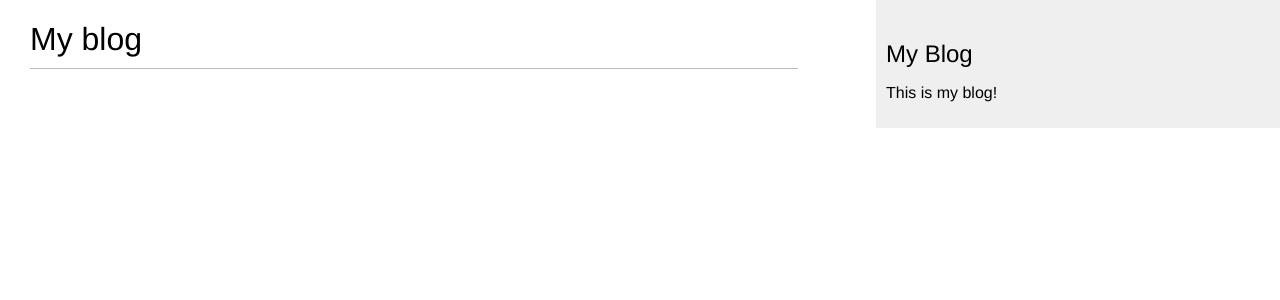
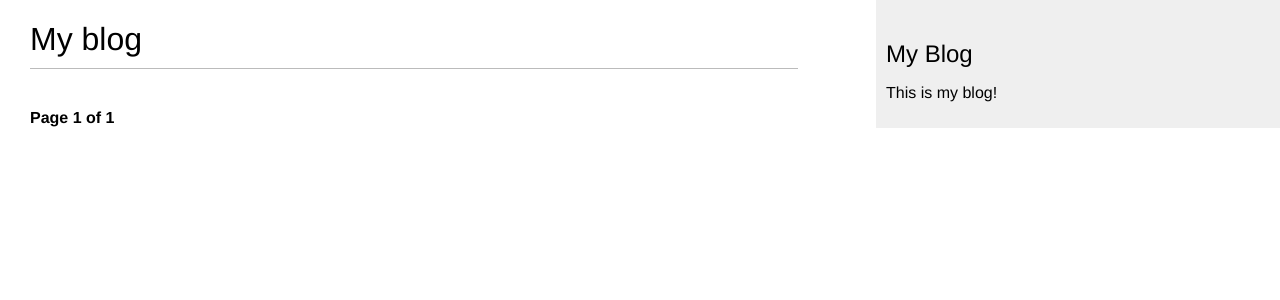
Before and after one commit to gitemad/jsharif-blog-spring-1404, a Django app: page /blog/ in a window 1280 px wide. Shown: the top 300 px of the page. Run offline with Django 4.2, Linux system fonts and the light colour scheme; data that the repository does not hold is empty.

Commit message:
feat: add pagination for posts

```diff
--- a/blog/templates/blog/post/list.html
+++ b/blog/templates/blog/post/list.html
@@ -19,4 +19,5 @@ My Blog
         {{ post.body|truncatewords:30|linebreaks }}
     </p>
 {% endfor %}
+{% include 'pagination.html' with page=posts %}
 {% endblock %}
--- /dev/null
+++ b/blog/templates/pagination.html
@@ -0,0 +1,17 @@
+<div class="pagination">
+    <span class="step-links">
+        {% if page.has_previous %}
+            <a href="?page={{ page.previous_page_number }}">
+                Prev
+            </a>
+        {% endif %}
+        <span class="current">
+            Page {{ page.number }} of {{ page.paginator.num_pages }}
+        </span>
+        {% if page.has_next %}
+            <a href="?page={{ page.next_page_number }}">
+                Next
+            </a>
+        {% endif %}
+    </span>
+</div>
--- a/blog/views.py
+++ b/blog/views.py
@@ -1,9 +1,14 @@
 from django.shortcuts import render, get_object_or_404
 from .models import Post
+from django.core.paginator import Paginator
 
 # Create your views here.
 def post_list(request):
     posts = Post.published.all()
+
+    paginator = Paginator(posts, 10)
+    page_number = request.GET.get('page', 1)
+    posts = paginator.page(page_number)
 
     return render(
         request,
```
